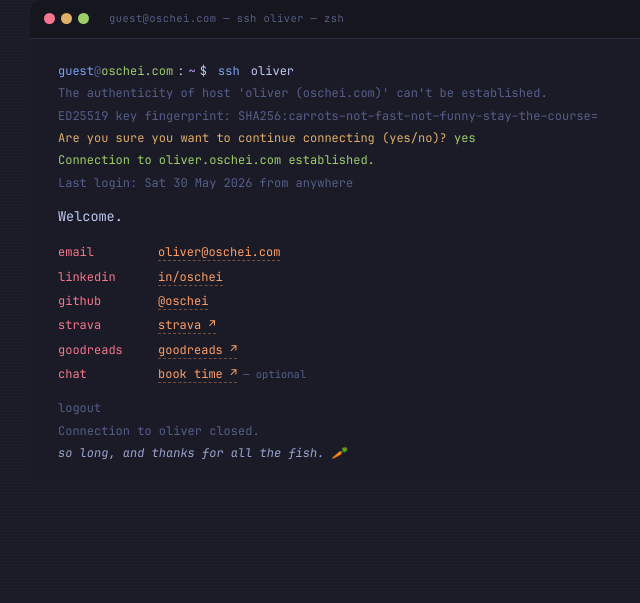
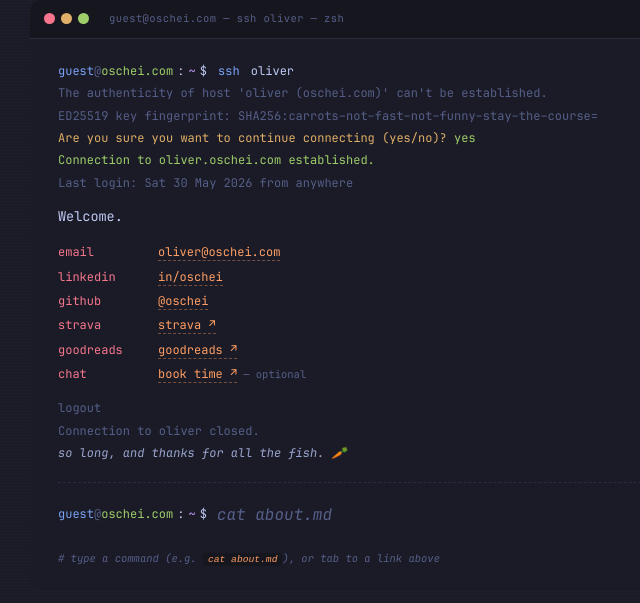
Before and after one commit to oschei/oschei.github.io, a Jekyll site: the page built from _pages/contact.md, in a window 1280 px wide. Shown: the top 603 px of the page, without its empty margins (170-810 px from the left). Built offline with Jekyll 4.4.1, drawn with Linux system fonts in a browser that asks for light colours.

Commit message:
Input bar component (UI only, no JS yet)

```diff
--- /dev/null
+++ b/_includes/input-bar.html
@@ -0,0 +1,20 @@
+<div class="input-bar">
+  <label for="cmd-input">
+    <span class="prompt" aria-hidden="true">
+      <span class="user">guest</span>@<span class="host">oschei.com</span><span class="sigil">:</span><span class="path">~</span><span class="sigil">$</span>
+    </span>
+    <span class="visually-hidden">Type a command</span>
+  </label>
+  <input
+    type="text"
+    id="cmd-input"
+    autocomplete="off"
+    autocapitalize="off"
+    spellcheck="false"
+    aria-describedby="cmd-hint cmd-feedback"
+    placeholder="cat about.md">
+  <span id="cmd-feedback" class="feedback" role="status" aria-live="polite"></span>
+  <span id="cmd-hint" class="hint">
+    # type a command (e.g. <code>cat about.md</code>), or tab to a link above
+  </span>
+</div>
--- a/_layouts/default.html
+++ b/_layouts/default.html
@@ -29,6 +29,7 @@
     {% include terminal-chrome.html title=page.term_title %}
     <main id="main" class="term-body">
       {{ content }}
+      {% include input-bar.html %}
     </main>
   </div>
 </body>
--- /dev/null
+++ b/_sass/components/_input-bar.scss
@@ -0,0 +1,46 @@
+.input-bar {
+  display: flex;
+  align-items: center;
+  margin-top: 18px;
+  padding-top: 14px;
+  border-top: 1px dashed var(--border);
+  font-size: var(--fs-small);
+  flex-wrap: wrap;
+  gap: 6px;
+}
+
+.input-bar label {
+  display: contents; // prompt span absorbs layout
+}
+
+.input-bar input[type="text"] {
+  flex: 1;
+  min-width: 50px;
+  background: transparent;
+  border: none;
+  color: var(--text);
+  font-family: var(--font-mono);
+  // 16px+ prevents iOS Safari from auto-zooming on focus, even on
+  // pages where surrounding text is smaller.
+  font-size: 16px;
+  caret-color: var(--text);
+  padding: 4px 0;
+}
+.input-bar input[type="text"]:focus { outline: none; }
+.input-bar input[type="text"]::placeholder { color: var(--comment); font-style: italic; }
+
+.input-bar .hint {
+  color: var(--comment);
+  font-size: var(--fs-mini);
+  flex-basis: 100%;
+  font-style: italic;
+}
+
+.input-bar .feedback {
+  display: block;
+  flex-basis: 100%;
+  margin-top: 6px;
+  font-size: var(--fs-small);
+}
+.input-bar .feedback.err { color: var(--error); }
+.input-bar .feedback.ok { color: var(--success); }
--- a/assets/css/style.scss
+++ b/assets/css/style.scss
@@ -18,3 +18,4 @@
 @import "components/ssh";
 @import "components/man-page";
 @import "components/error";
+@import "components/input-bar";
```
